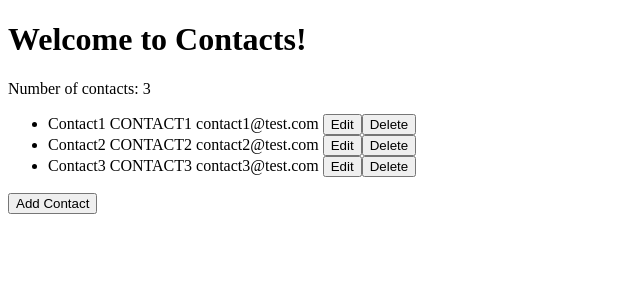
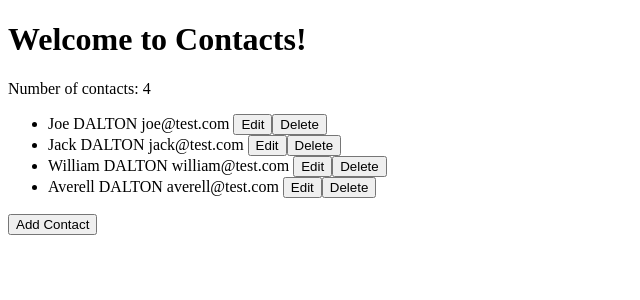
Before and after one commit to cours-rb/contacts-app, an Angular app: page / in a window 1280 px wide. Shown: the top 300 px of the page, without its empty margins (0-640 px from the left). Built offline with nearby package versions, Linux system fonts and the light colour scheme; data requests are answered from the project's data file.

Commit message:
Ajoute la communication avec le serveur json

```diff
--- /dev/null
+++ b/db.json
@@ -0,0 +1,28 @@
+{
+  "contacts": [
+    {
+      "id": 1,
+      "firstName": "Joe",
+      "lastName": "Dalton",
+      "email": "joe@test.com"
+    },
+    {
+      "id": 2,
+      "firstName": "Jack",
+      "lastName": "Dalton",
+      "email": "jack@test.com"
+    },
+    {
+      "id": 3,
+      "firstName": "William",
+      "lastName": "Dalton",
+      "email": "william@test.com"
+    },
+    {
+      "id": 4,
+      "firstName": "Averell",
+      "lastName": "Dalton",
+      "email": "averell@test.com"
+    }
+  ]
+}
--- a/src/app/app.module.ts
+++ b/src/app/app.module.ts
@@ -6,7 +6,8 @@ import { ContactsComponent } from './contacts.component';
 import { ContactComponent } from './contact.component';
 import { ContactDetailComponent } from './contact-detail.component';
 import { ContactFormComponent } from './contact-form.component';
-import {ReactiveFormsModule} from "@angular/forms";
+import { HttpClientModule } from "@angular/common/http";
+import { ReactiveFormsModule } from "@angular/forms";
 
 @NgModule({
   declarations: [
@@ -18,6 +19,7 @@ import {ReactiveFormsModule} from "@angular/forms";
   ],
     imports: [
         BrowserModule,
+        HttpClientModule,
         ReactiveFormsModule
     ],
   providers: [],
--- a/src/app/contacts.service.ts
+++ b/src/app/contacts.service.ts
@@ -1,29 +1,25 @@
 import { Injectable } from '@angular/core';
 import { Contact } from "./contact.model";
-import {ContactIdService} from "./contact-id.service";
+import { ContactIdService } from "./contact-id.service";
+import { HttpClient } from "@angular/common/http";
+import { environment } from '../environments/environment';
 
 @Injectable({
   providedIn: 'root'
 })
 export class ContactsService {
-  contacts: Contact[] = [{
-    email: "contact1@test.com",
-    firstName: "contact1",
-    id: 1,
-    lastName: "contact1"
-  }, {
-    email: "contact2@test.com",
-    firstName: "contact2",
-    id: 2,
-    lastName: "contact2"
-  }, {
-    email: "contact3@test.com",
-    firstName: "contact3",
-    id: 3,
-    lastName: "contact3"
-  }];
+  contacts: Contact[] = [];
+  contactApiUrl:string = environment.apiUrl + 'contacts/';
 
-  constructor(private contactIdService: ContactIdService) { }
+  constructor(private contactIdService: ContactIdService, private http: HttpClient) {
+    this.http.get<Contact[]>(this.contactApiUrl)
+        .subscribe((contacts) => {
+          console.log(contacts);
+          // IMPORTANT: Do not replace this.contacts with new data.
+          // If this.contacts reference is replaced, change detection won't work
+          this.contacts.push(...contacts);
+        });
+  }
 
   createContact(): Contact {
     return {
--- a/src/environments/environment.ts
+++ b/src/environments/environment.ts
@@ -3,7 +3,8 @@
 // The list of file replacements can be found in `angular.json`.
 
 export const environment = {
-  production: false
+  production: false,
+  apiUrl: 'http://localhost:3000/'
 };
 
 /*
```
Also changed, not shown: 1 other file (tests, documents, lock files or other folders).
